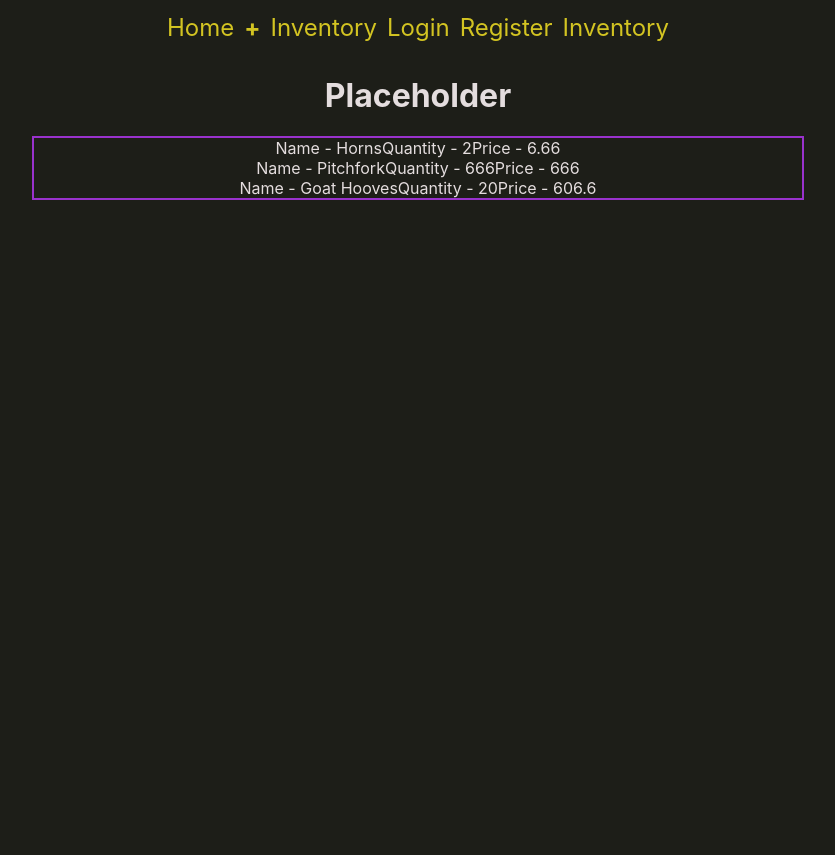
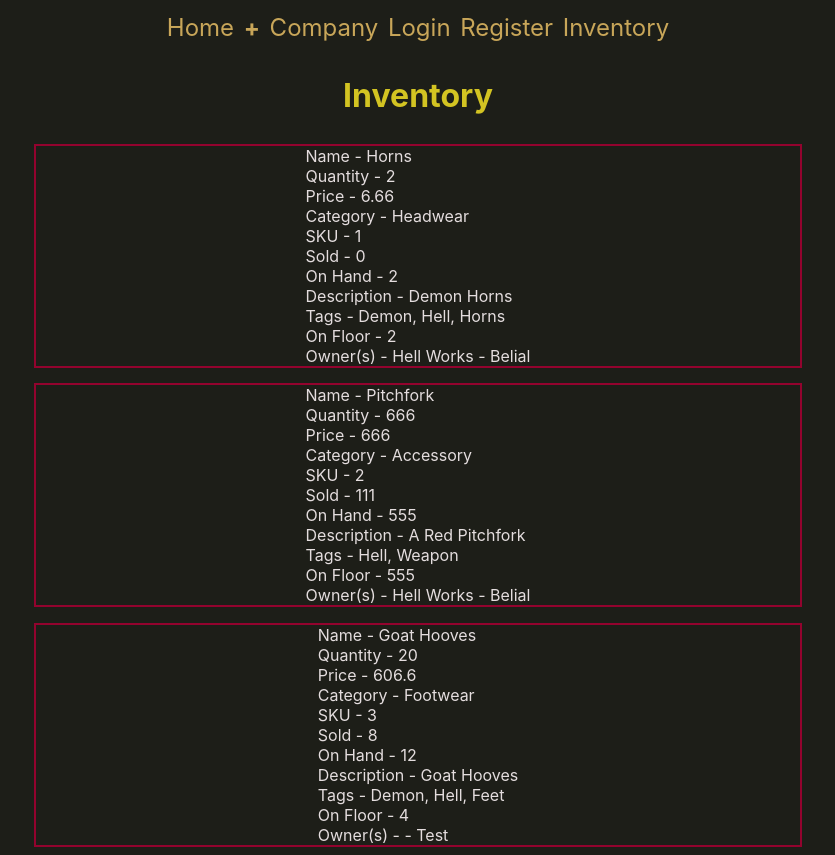
Before and after one commit to Richard-McGhee/inventory_manager, a React (Create React App) app in the folder client/: page /inventory in a window 1280 px wide. Shown: the whole page, without its empty margins (222-1057 px from the left). Before the commit the page ends 800 px from the top, so only its background shows below. Built offline with nearby package versions, Linux system fonts and the light colour scheme.

Commit message:
Minor style changes and adjustments to the Inventory component. Update the App links to remove companyInventory making it company nad linking only to the company creation form.

```diff
--- a/client/src/App.css
+++ b/client/src/App.css
@@ -7,7 +7,7 @@ nav{
     /* border: 3px solid green; */
 }
 a{
-    color:#d3c422;
+    color:#C8A659;
     text-decoration: none;
 }
 a:hover{
--- a/client/src/App.js
+++ b/client/src/App.js
@@ -18,8 +18,8 @@ function App() {
         <Link to="/addItem" className="navLinks">
           +
         </Link>
-        <Link to="/companyInventory" className="navLinks">
-          Inventory
+        <Link to="/company" className="navLinks">
+          Company
         </Link>
         <Link to="/login" className="navLinks">
           Login
@@ -34,7 +34,7 @@ function App() {
       <Switch>
         <Route exact path="/" component={Home} />
         <Route path="/addItem" component={ItemForm} />
-        <Route path="/companyInventory" component={CompanyForm} />
+        <Route path="/company" component={CompanyForm} />
         <Route path="/login" component={UserLoginForm} />
         <Route path="/register" component={UserRegisterForm} />
         <Route path="/inventory" component={Inventory} />
--- a/client/src/components/CompanyForm.js
+++ b/client/src/components/CompanyForm.js
@@ -78,7 +78,7 @@ const CompanyForm = () => {
                     />
                 </label>
             </form>
-            {inventory.length > 0 ? <div className="inventory">placeholder</div> : <div className="empty">Empty Placeholder</div>}
+            <div>Placeholder</div>
         </CompanyStyles>
     )
 }
--- a/client/src/components/Inventory.js
+++ b/client/src/components/Inventory.js
@@ -1,6 +1,7 @@
 import React from 'react'
 import { dummyItems } from './API/DummyData'
 import styled from 'styled-components'
+// import { Link } from 'react-router-dom'  Might link to each item
 
 const InventoryStyles = styled.div`
     display: flex;
@@ -9,6 +10,10 @@ const InventoryStyles = styled.div`
     h1{
         width: 100%;
         text-align: center;
+        color: #D3C422;
+    }
+    h1:hover{
+        color: #C8A659;
     }
     div{
         width: 100%;
@@ -18,21 +23,43 @@ const InventoryStyles = styled.div`
     }
     .itemEntry{
         width: 60%;
-        border: 2px solid darkorchid;
+        display: flex;
+        /* flex-direction: column; */
+        /* border: 2px solid darkorchid; */
+    }
+    .itemEntry div{
+        margin: 1% auto;
+        border: 2px solid #93032E;
+        display: flex;
+        justify-content: center;
+        align-items: center;
+    }
+    .eachItem{
+        /* margin: 0 auto; */
     }
 `
 
 const Inventory = () => {
     return (
         <InventoryStyles>
-            <h1>Placeholder</h1>
+            <h1>Inventory</h1>
             <div className="itemEntry">
                 {dummyItems.length > 0 ? dummyItems.map((item, index) => (
-                    <div key={index}>
-                        Name - {item.name}
-                        Quantity - {item.quantity}
-                        Price - {item.price}
-                    </div>
+                    // <Link to={`/${item.name}`}>
+                        <div key={index} className="eachItem">
+                            Name - {item.name}<br/>
+                            Quantity - {item.quantity}<br/>
+                            Price - {item.price}<br/>
+                            Category - {item.category}<br/>
+                            SKU - {item.SKU}<br/>
+                            Sold - {item.sold}<br/>
+                            On Hand - {item.onHand}<br/>
+                            Description - {item.desc}<br/>
+                            Tags - {item.tags}<br/>
+                            On Floor - {item.onFloor}<br/>
+                            Owner(s) - {item.owner.Companies} - {item.owner.User}
+                        </div>
+                    // </Link>
                 )) : <div>EMPTY</div>}
             </div>
         </InventoryStyles>
```
